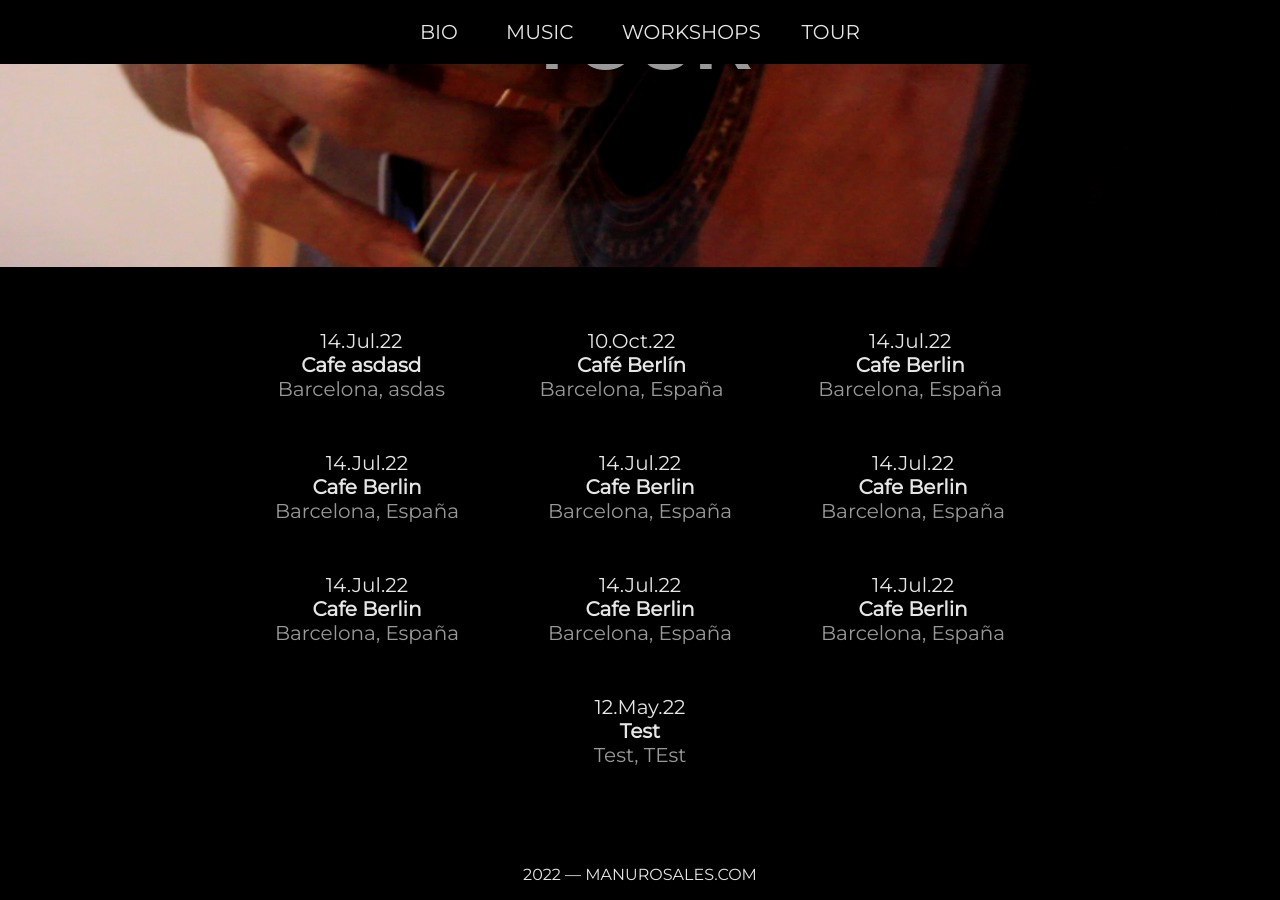
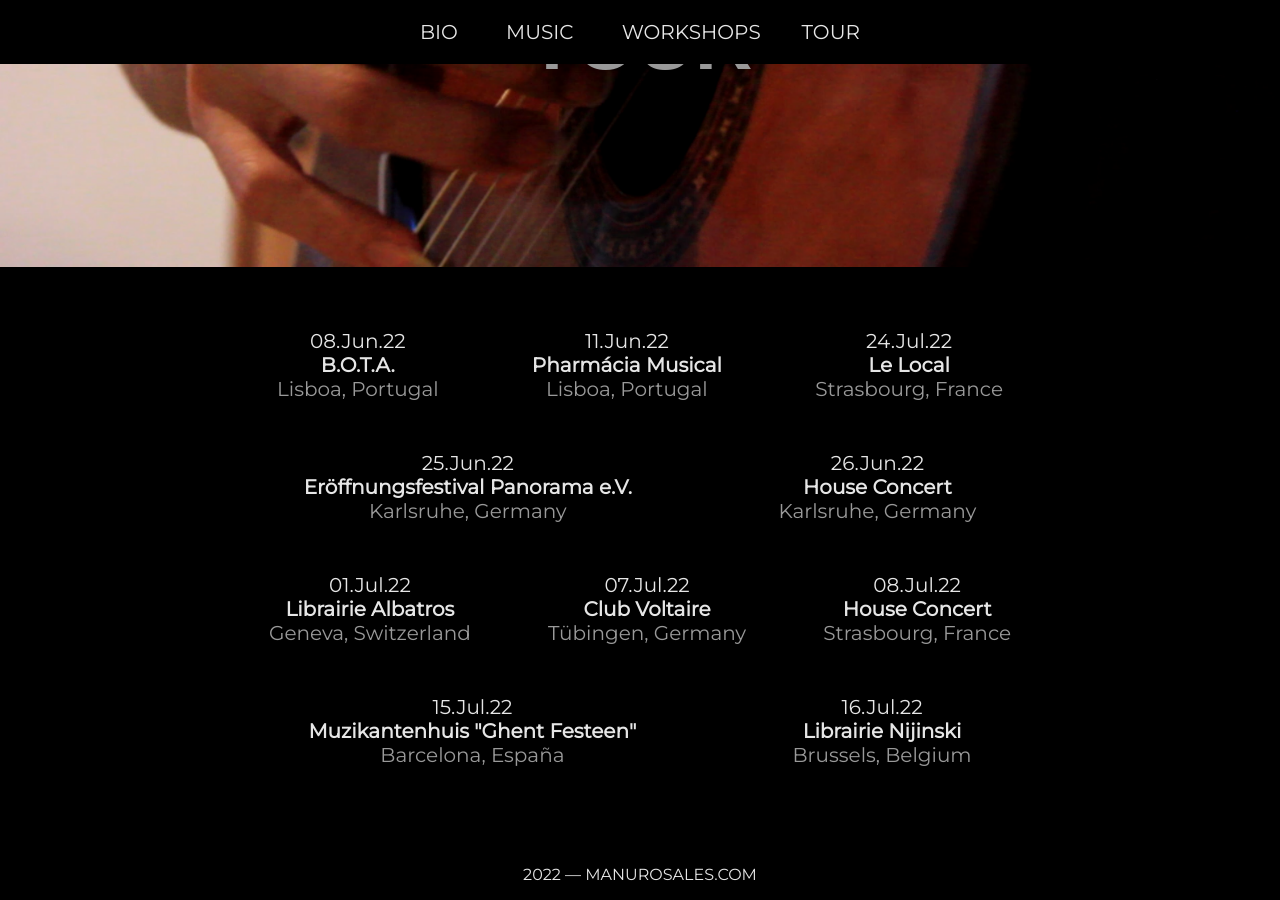
Before and after one commit to ManuRosales/manurosales.github.io, a Jekyll site: the page built from tour.markdown, in a window 1280 px wide and 900 px high, scrolled down 183 px. Built offline with Jekyll 4.4.1, drawn with Linux system fonts in a browser that asks for light colours; nearby versions of some CDN libraries; some web fonts are replaced.

Commit message:
Updated Tour

```diff
--- a/tour.markdown
+++ b/tour.markdown
@@ -3,36 +3,36 @@ title: Tour - Manu Rosales - Musician, composer, producer and teacher
 workshopsTitle: TOUR
 background-image: "/uploads/hero-tour.png"
 tour-dates:
-- date: 2022-07-14 00:00:00 Z
-  venue: Cafe asdasd
-  location: Barcelona, asdas
-- date: 2022-10-10 00:00:00 Z
-  venue: Café Berlín
+- date: 2022-06-08 21:00:00 Z
+  venue: B.O.T.A.
+  location: Lisboa, Portugal
+- date: 2022-06-11 21:00:00 Z
+  venue: Pharmácia Musical
+  location: Lisboa, Portugal
+- date: 2022-07-24 21:00:00 Z
+  venue: Le Local
+  location: Strasbourg, France
+- date: 2022-06-25 21:00:00 Z
+  venue: Eröffnungsfestival Panorama e.V.
+  location: Karlsruhe, Germany
+- date: 2022-06-26 21:00:00 Z
+  venue: House Concert
+  location: Karlsruhe, Germany
+- date: 2022-07-01 20:00:00 Z
+  venue: Librairie Albatros
+  location: Geneva, Switzerland
+- date: 2022-07-07 20:00:00 Z
+  venue: Club Voltaire
+  location: Tübingen, Germany
+- date: 2022-07-08 20:00:00 Z
+  venue: House Concert
+  location: Strasbourg, France
+- date: 2022-07-15 20:00:00 Z
+  venue: Muzikantenhuis "Ghent Festeen"
   location: Barcelona, España
-- date: 2022-07-14 00:00:00 Z
-  venue: Cafe Berlin
-  location: Barcelona, España
-- date: 2022-07-14 00:00:00 Z
-  venue: Cafe Berlin
-  location: Barcelona, España
-- date: 2022-07-14 00:00:00 Z
-  venue: Cafe Berlin
-  location: Barcelona, España
-- date: 2022-07-14 00:00:00 Z
-  venue: Cafe Berlin
-  location: Barcelona, España
-- date: 2022-07-14 00:00:00 Z
-  venue: Cafe Berlin
-  location: Barcelona, España
-- date: 2022-07-14 00:00:00 Z
-  venue: Cafe Berlin
-  location: Barcelona, España
-- date: 2022-07-14 00:00:00 Z
-  venue: Cafe Berlin
-  location: Barcelona, España
-- date: 2022-05-12 00:00:00 Z
-  venue: Test
-  location: Test, TEst
+- date: 2022-07-16 20:00:00 Z
+  venue: Librairie Nijinski
+  location: Brussels, Belgium
 layout: basic-page
 ---
 
```
